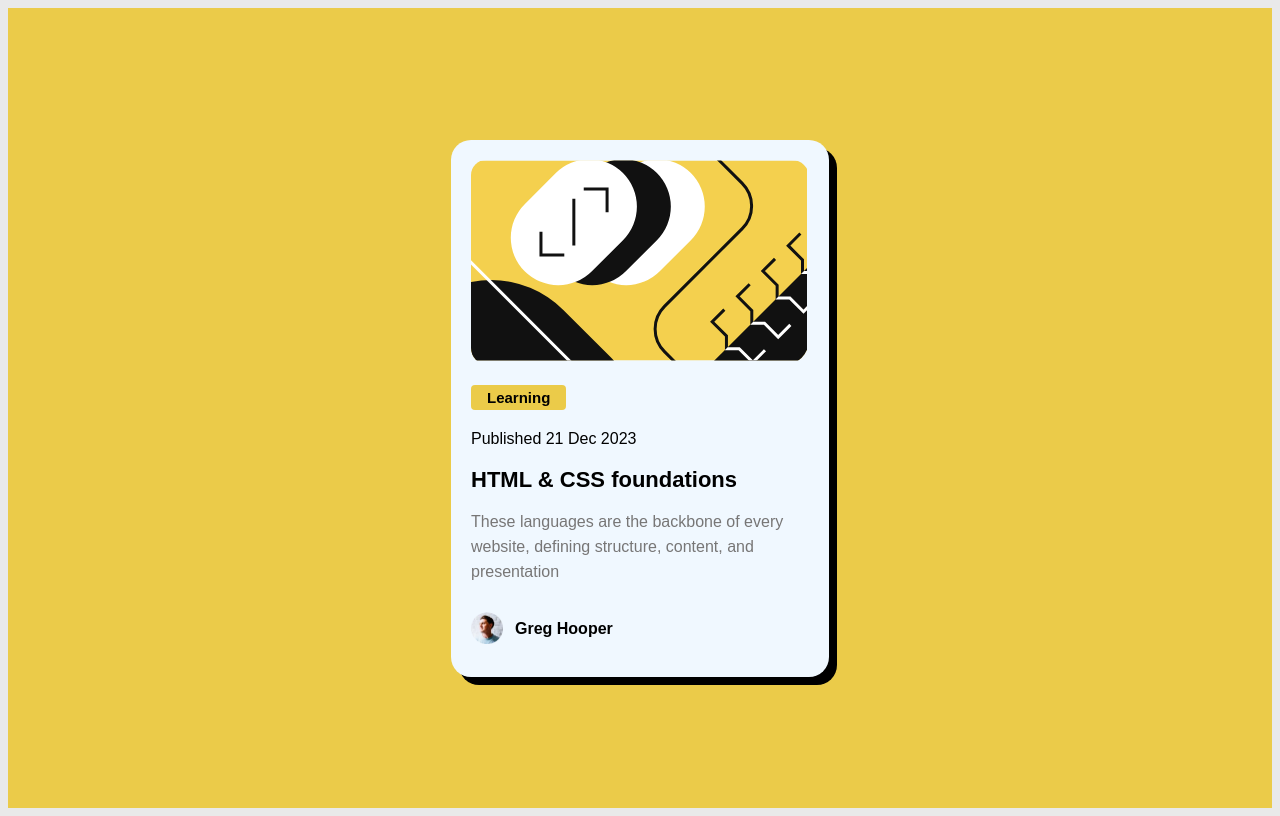
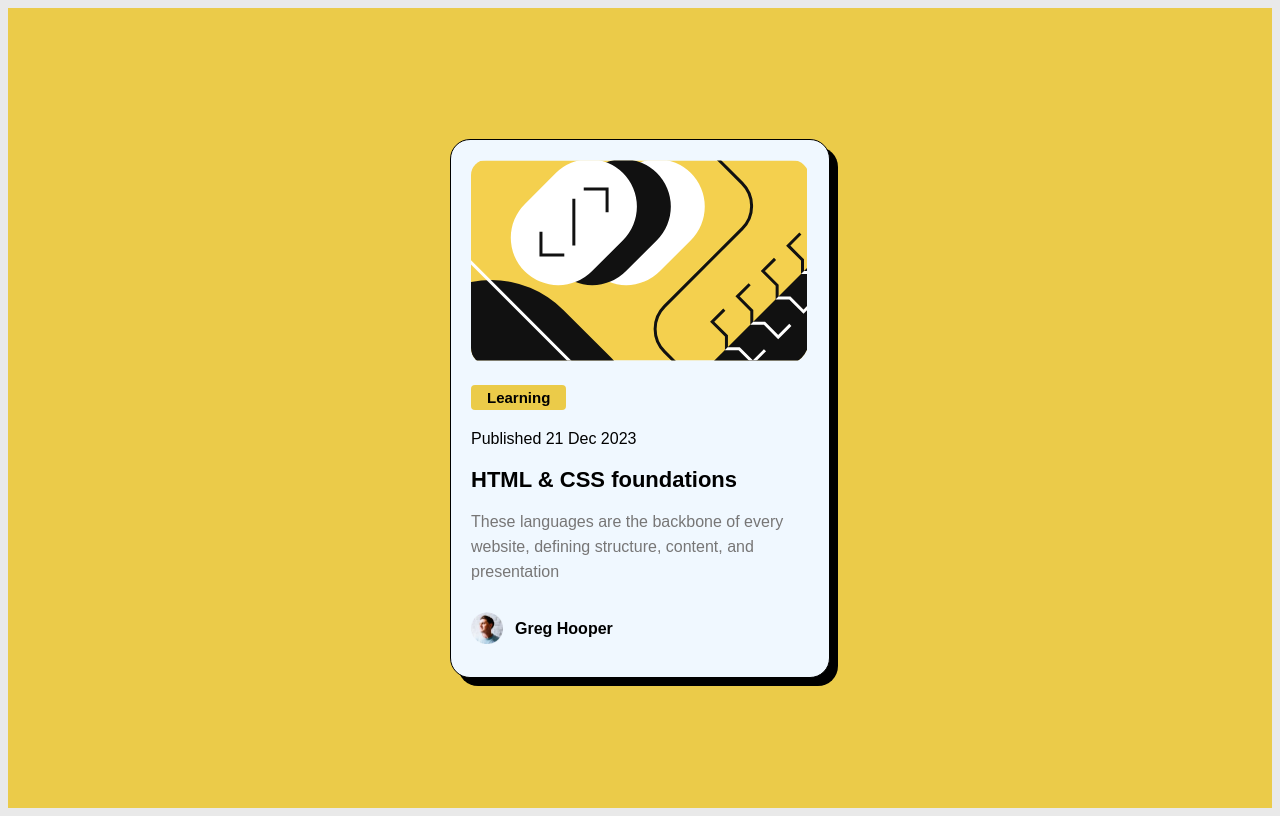
Before and after one commit to AanuA1/blog-previewer-card-recreation, a plain HTML site: page index.html in a window 1280 px wide. Drawn offline with Linux system fonts and the light colour scheme.

Commit message:
Updated HTML content

```diff
--- a/style.css
+++ b/style.css
@@ -32,7 +32,7 @@ p {
   max-width: 338px;
   width: 100%;
   border-radius: 20px;
-  /* border-style:none */
+  border:1px solid;
   box-shadow: 8px 8px 0px 0px;
   /* overflow: hidden; */
 }
```
